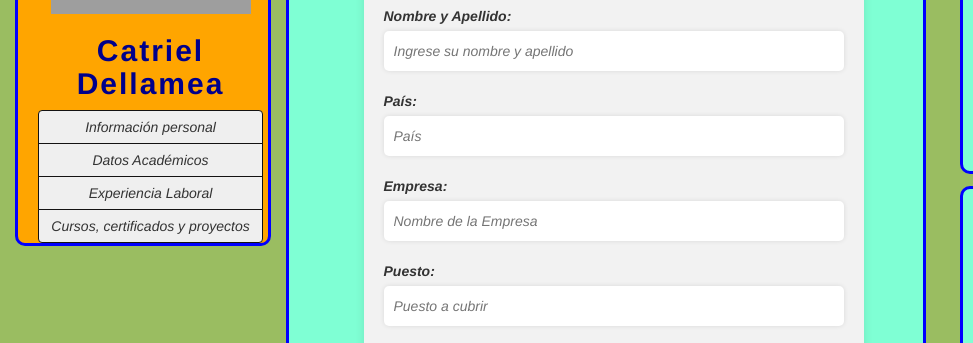
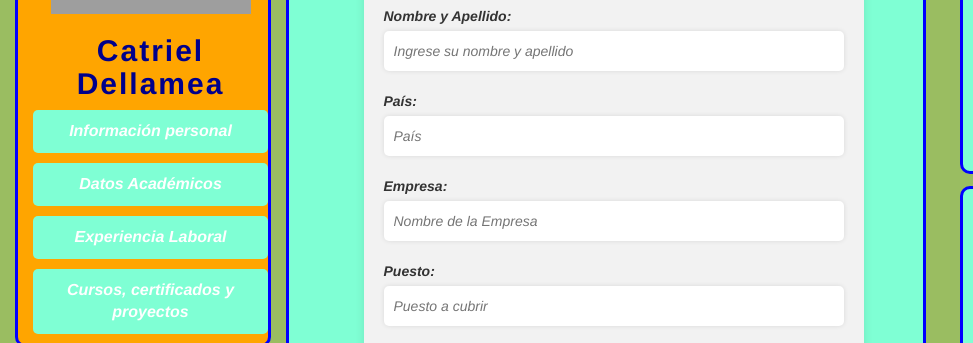
Before and after one commit to catrieldellamea/catrieldellamea.github.io, a plain HTML site: page Form.html in a window 1280 px wide. Shown: the part 201-544 px from the top of the page, 0-973 px from the left. Drawn offline with nearby package versions, Linux system fonts and the light colour scheme; files that its build step writes are made by us from their sources; grey boxes are pictures that could not be loaded.

Commit message:
Add files via upload

```diff
--- a/Form.html
+++ b/Form.html
@@ -5,7 +5,7 @@
     <meta http-equiv="X-UA-Compatible" content="IE=edge">
     <meta name="viewport" content="width=P, initial-scale=1.0">
     <title>CV Interactivo</title>
-    <link rel="stylesheet" type="text/css" href="css/estilos.css" />
+    <link rel="stylesheet" type="text/css" href="estilos.css" />
     <script src="validacion.js"></script>
 </head>
 <body style="background-color: rgb(154, 189, 97);"></body>
@@ -23,14 +23,10 @@
 
     <link rel="stylesheet" href="https://maxcdn.bootstrapcdn.com/bootstrap/3.3.7/css/bootstrap.min.css" />
 
-    <div class="text-center">
-    <div class="btn-group-vertical" role="group" aria-label="Basic example">
-        <button type="button" class="btn btn-secondary" onclick="window.location.href = 'Index.html';"> Información personal</button>
-        <button type="button" class="btn btn-secondary" onclick="window.location.href = 'Datosacad.html';"> Datos Académicos</button>
-        <button type="button" class="btn btn-secondary" onclick="window.location.href = 'Experiencia.html';"> Experiencia Laboral </button>
-        <button type="button" class="btn btn-secondary" onclick="window.location.href = 'Cursos.html';">Cursos, certificados y proyectos</button>
-    </div>
-</div>
+    <button id="boton1">Información personal</button>
+    <button id="boton2">Datos Académicos</button>
+    <button id="boton3">Experiencia Laboral</button>
+    <button id="boton4">Cursos, certificados y proyectos</button>
 
     </aside>
 
@@ -119,6 +115,8 @@
 
 
     </footer>
+
+    <script src="Prueba1.js"></script>
 </body>
 
 </html>
```
Also changed, not shown: index.html (+2 -2 lines).
